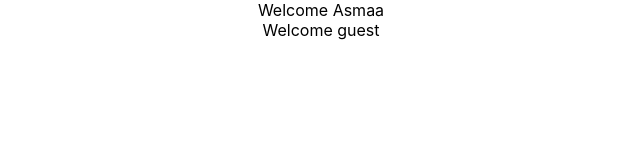
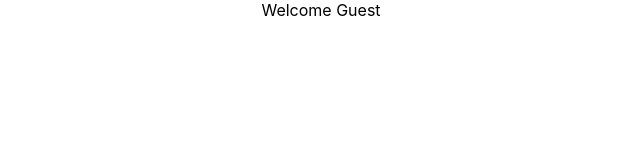
Before and after one commit to Asmaathabet/react-js-course, a React (Create React App) app: page / in a window 1280 px wide. Shown: the top 160 px of the page, without its empty margins (319-959 px from the left). Built offline with nearby package versions, Linux system fonts and the light colour scheme.

Commit message:
add the first approach

```diff
--- a/src/components/UserGreeting.js
+++ b/src/components/UserGreeting.js
@@ -10,12 +10,26 @@ class UserGreeting extends Component {
     }
 
     render() {
-        return (
+        if (this.state.isLoggedIn){
+            return (
             <div>
                 <div>Welcome Asmaa </div>
-                <div>Welcome guest</div>
             </div>
-        )
+            )
+        }
+        else {
+            return (
+                <div>
+                    <div>Welcome Guest </div>
+                </div>
+                )
+        }
+        // return (
+        //     <div>
+        //         <div>Welcome Asmaa </div>
+        //         <div>Welcome guest</div>
+        //     </div>
+        // )
     }
 }
 
```
